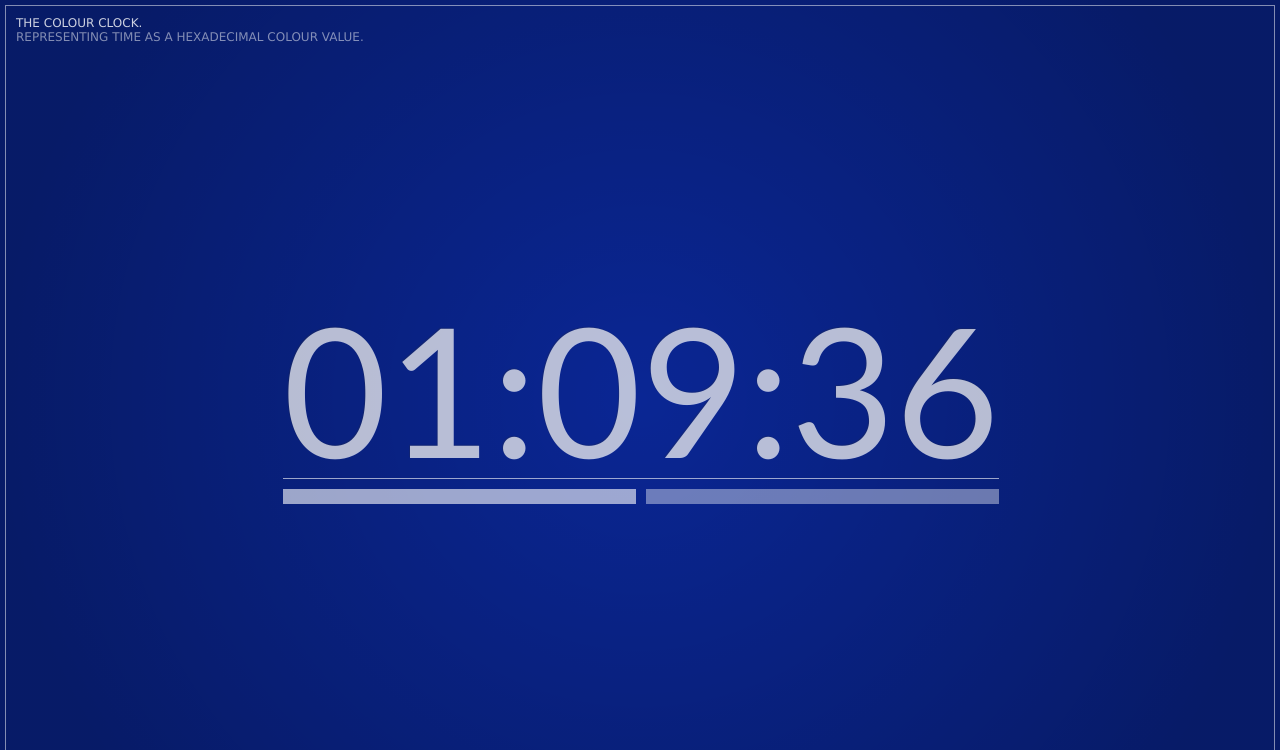
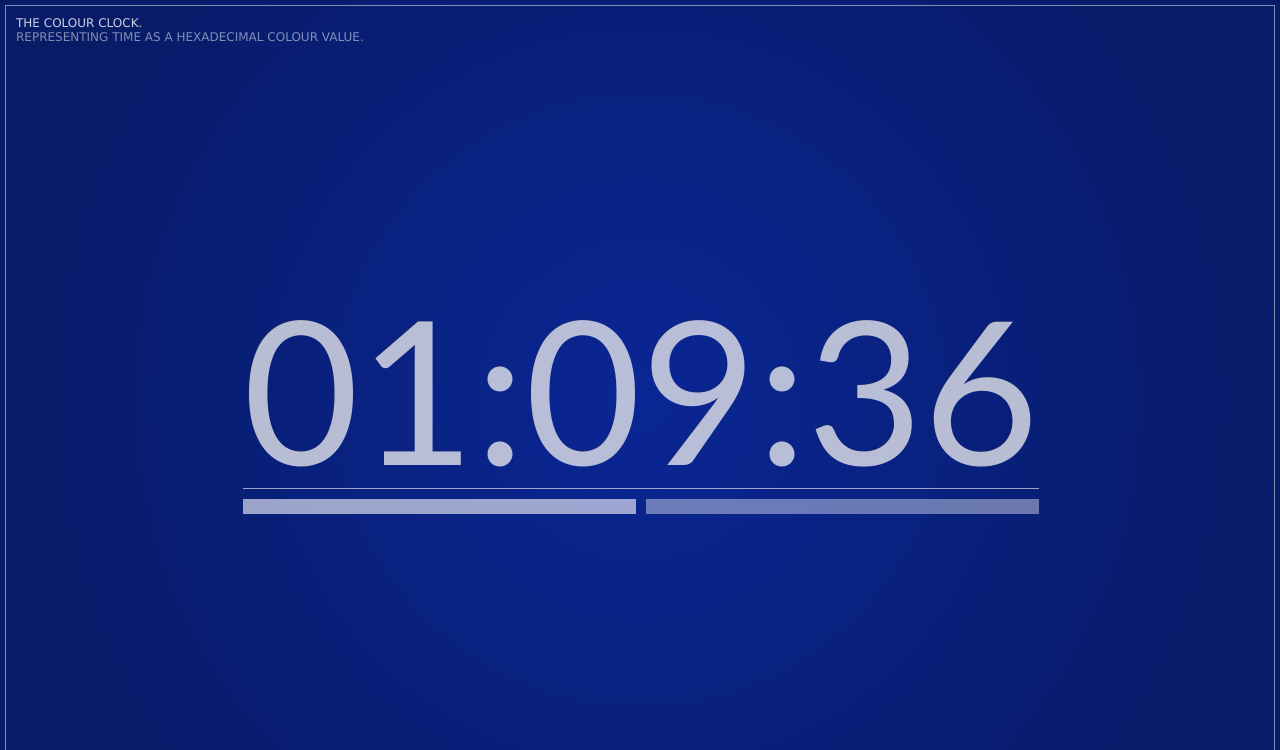
Before and after one commit to darklight721/ColourClock, a plain HTML site: page index.html in a window 1280 px wide. Shown: the top 750 px of the page. Drawn offline with Linux system fonts and the light colour scheme.

Commit message:
modified clockPane's font size

```diff
--- a/colourclock.css
+++ b/colourclock.css
@@ -53,8 +53,8 @@ a:hover
 #clockPane
 {
 	font-family:Trebuchet MS;
-	font-size:180px;
-	line-height:180px;
+	font-size:200px;
+	line-height:200px;
 	text-shadow: -1px -1px rgba(50,50,50,0.2);
 	color: rgba(255,255,255,0.7);
 
```
